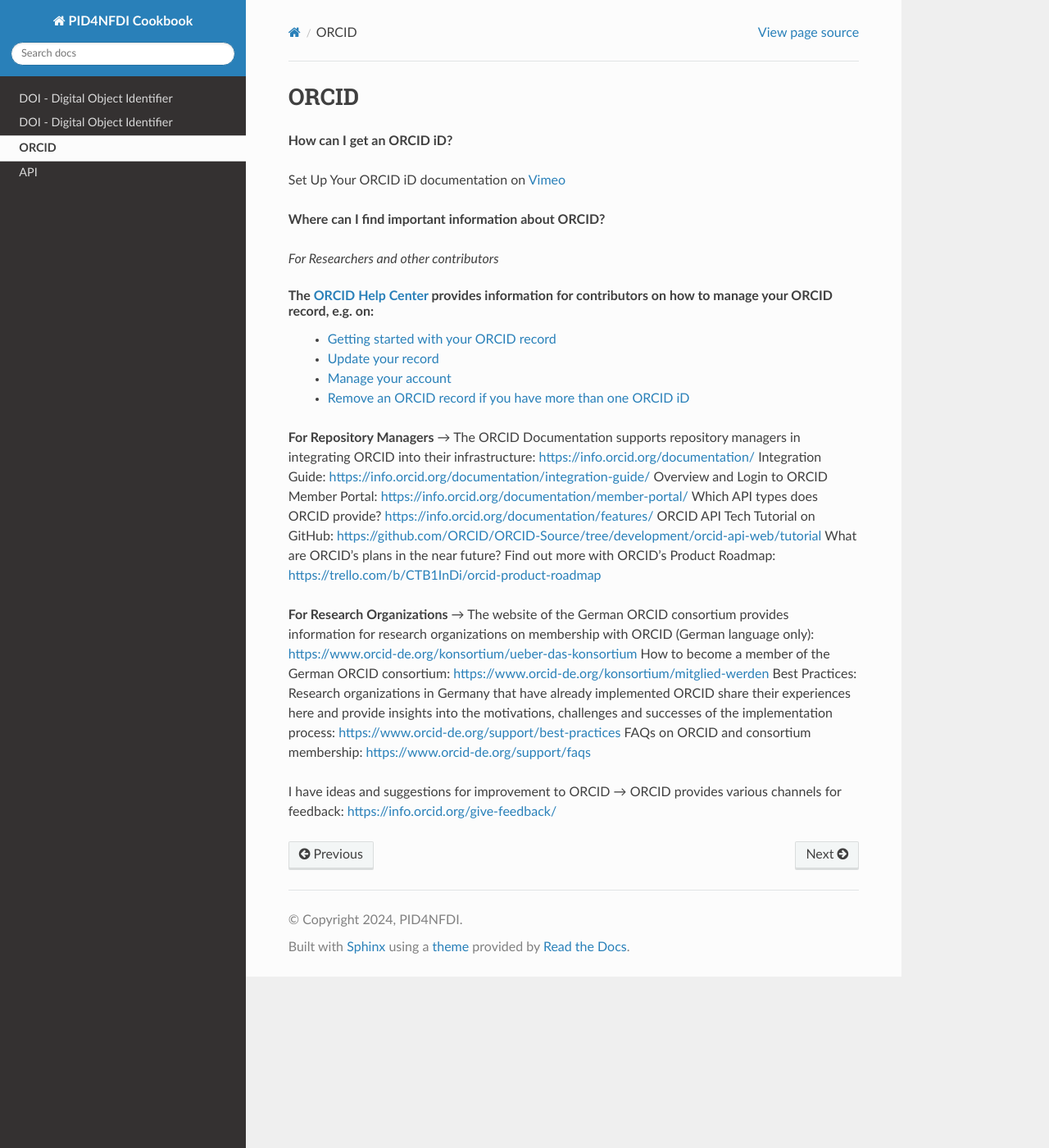
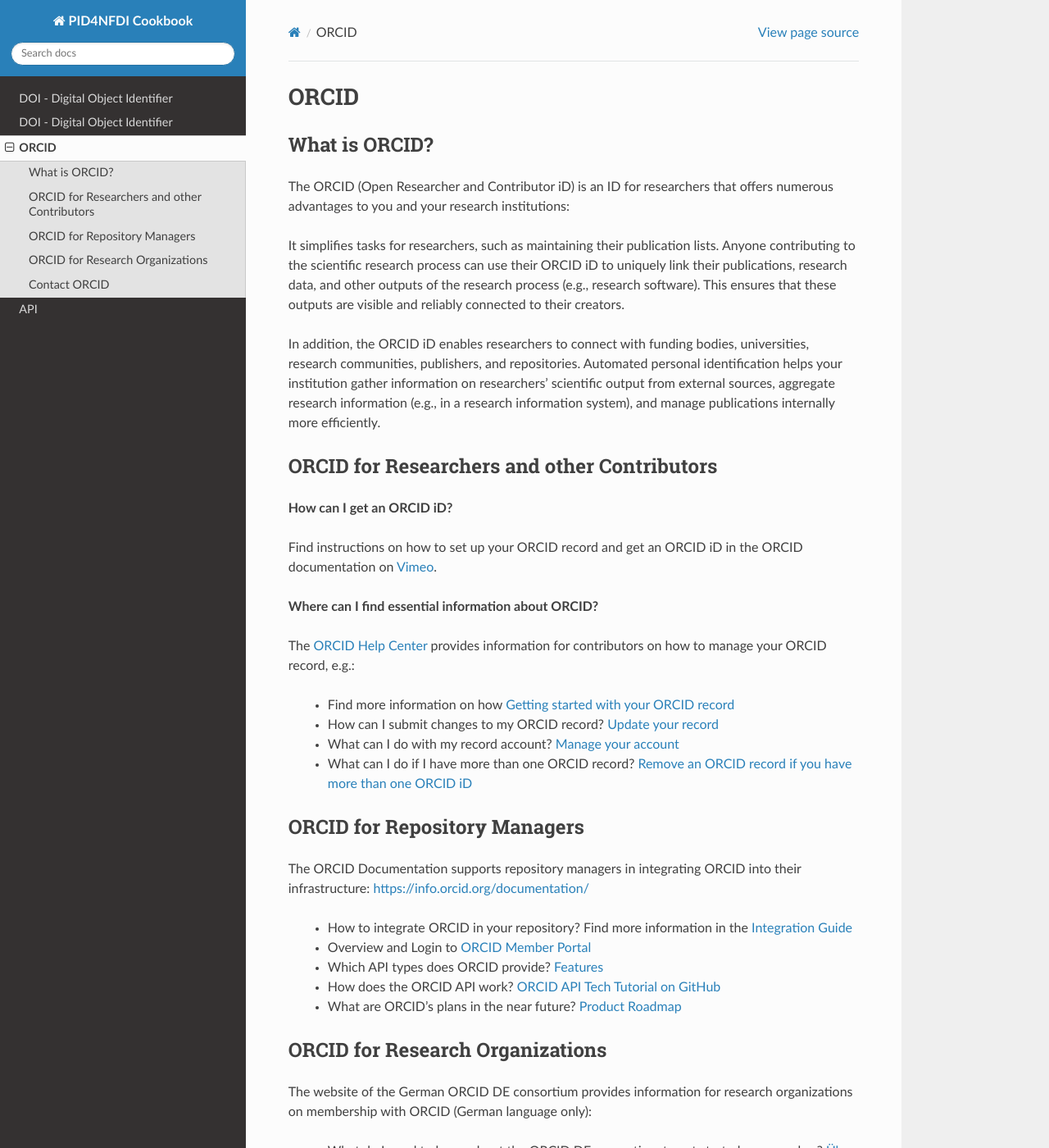
Before and after one commit to stephw-tib/pid4nfdi-training, a Sphinx documentation site: the page built from docs/source/orcid.rst, in a window 1280 px wide and 1400 px high. Shown: the whole window at 82% size. Built offline with Sphinx 7.4.7 and the Read the Docs theme 3.1.0, drawn with Linux system fonts in a browser that asks for light colours; pages that are not in the unit, such as notebooks, are missing from menus; some of the changed text lies outside the part shown.

Commit message:
Update orcid.rst
ORCID V1

```diff
--- a/docs/source/orcid.rst
+++ b/docs/source/orcid.rst
@@ -1,34 +1,68 @@
 ORCID
 #####
+
+What is ORCID?
+----------------
+
+The ORCID (Open Researcher and Contributor iD) is an ID for researchers that offers numerous advantages to you and your research institutions:
+
+It simplifies tasks for researchers, such as maintaining their publication lists. Anyone contributing to the scientific research process can use their ORCID iD to uniquely link their publications, research data, and other outputs of the research process (e.g., research software). This ensures that these outputs are visible and reliably connected to their creators.
+
+In addition, the ORCID iD enables researchers to connect with funding bodies, universities, research communities, publishers, and repositories. Automated personal identification helps your institution gather information on researchers' scientific output from external sources, aggregate research information (e.g., in a research information system), and manage publications internally more efficiently.
+
+
+
+ORCID for Researchers and other Contributors
+-----------------------
+
+
+
 **How can I get an ORCID iD?**
 
-Set Up Your ORCID iD documentation on `Vimeo <https://vimeo.com/showcase/4268215>`_
+Find instructions on how to set up your ORCID record and get an ORCID iD in the ORCID documentation on `Vimeo <https://vimeo.com/showcase/4268215>`_.
 
-**Where can I find important information about ORCID?**
 
-*For Researchers and other contributors*
 
-The `ORCID Help Center <https://support.orcid.org/hc/en-us>`_ provides information for contributors on how to manage your ORCID record, e.g. on:
-  *  `Getting started with your ORCID record <https://support.orcid.org/hc/en-us/sections/360001495333-Getting-started>`_
-  *  `Update your record <https://support.orcid.org/hc/en-us/categories/360000663114-Updating-your-record>`_
-  *  `Manage your account <https://support.orcid.org/hc/en-us/categories/360000661693-Managing-your-account>`_
-  *  `Remove an ORCID record if you have more than one ORCID iD <https://support.orcid.org/hc/en-us/articles/360006896634-I-have-more-than-one-ORCID-iD>`_
+**Where can I find essential information about ORCID?**
 
-**For Repository Managers**
-→ The ORCID Documentation supports repository managers in integrating ORCID into their infrastructure: https://info.orcid.org/documentation/
-Integration Guide: https://info.orcid.org/documentation/integration-guide/
-Overview and Login to ORCID Member Portal: https://info.orcid.org/documentation/member-portal/
-Which API types does ORCID provide? https://info.orcid.org/documentation/features/
-ORCID API Tech Tutorial on GitHub: https://github.com/ORCID/ORCID-Source/tree/development/orcid-api-web/tutorial
-What are ORCID’s plans in the near future? Find out more with ORCID’s Product Roadmap: https://trello.com/b/CTB1InDi/orcid-product-roadmap
+The `ORCID Help Center <https://support.orcid.org/hc/en-us>`_ provides information for contributors on how to manage your ORCID record, e.g.:
 
-**For Research Organizations**
-→ The website of the German ORCID consortium provides information for research organizations on membership with ORCID (German language only): https://www.orcid-de.org/konsortium/ueber-das-konsortium
-How to become a member of the German ORCID consortium: https://www.orcid-de.org/konsortium/mitglied-werden
-Best Practices: Research organizations in Germany that have already implemented ORCID share their experiences here and provide insights into the motivations, challenges and successes of the implementation process: https://www.orcid-de.org/support/best-practices
-FAQs on ORCID and consortium membership: https://www.orcid-de.org/support/faqs
+  *  Find more information on how `Getting started with your ORCID record <https://support.orcid.org/hc/en-us/sections/360001495333-Getting-started>`_
+  *  How can I submit changes to my ORCID record? `Update your record <https://support.orcid.org/hc/en-us/categories/360000663114-Updating-your-record>`_
+  *  What can I do with my record account? `Manage your account <https://support.orcid.org/hc/en-us/categories/360000661693-Managing-your-account>`_
+  *  What can I do if I have more than one ORCID record? `Remove an ORCID record if you have more than one ORCID iD <https://support.orcid.org/hc/en-us/articles/360006896634-I-have-more-than-one-ORCID-iD>`_
 
-I have ideas and suggestions for improvement to ORCID → ORCID provides various channels for feedback: https://info.orcid.org/give-feedback/
+
+
+ORCID for Repository Managers
+-----------------------------
+
+The ORCID Documentation supports repository managers in integrating ORCID into their infrastructure:
+https://info.orcid.org/documentation/
+
+  * How to integrate ORCID in your repository? Find more information in the `Integration Guide <https://info.orcid.org/documentation/integration-guide/>`_
+  * Overview and Login to `ORCID Member Portal <https://info.orcid.org/documentation/member-portal/>`_
+  * Which API types does ORCID provide? `Features <https://info.orcid.org/documentation/features/>`_
+  * How does the ORCID API work? `ORCID API Tech Tutorial on GitHub <https://github.com/ORCID/ORCID-Source/tree/development/orcid-api-web/tutorial>`_
+  * What are ORCID’s plans in the near future? `Product Roadmap <https://trello.com/b/CTB1InDi/orcid-product-roadmap>`_
+
+ORCID for Research Organizations
+--------------------------------
+
+The website of the German ORCID DE consortium provides information for research organizations on membership with ORCID (German language only):
+
+  * What do I need to know about the ORCID DE consortium to get started as a member? `Über das Konsortium <https://www.orcid-de.org/konsortium/ueber-das-konsortium>`_
+  * How to become a member of the German ORCID DE consortium? `Mitglied werden <https://www.orcid-de.org/konsortium/mitglied-werden>`_
+  * Research organizations in Germany that have already implemented ORCID share their experiences here and provide insights into the motivations, challenges and successes of the implementation process: `Best Practices <https://www.orcid-de.org/support/best-practices>`_
+  * Find answers on the most urgend questions about ORCID and consortium membership: `FAQs <https://www.orcid-de.org/support/faqs>`_
+
+Contact ORCID
+-------------
+ORCID provides various channels for contact and feedback:
+
+  * Submit your request via `Contact Form <https://support.orcid.org/hc/en-us/requests/new>`_ and ask your questions in your preferred language
+  * You have questions regarding the German ORCID DE consortium? Please contact the ORCID team at Technische Informationsbibliothek (TIB): `Kontakt <https://www.orcid-de.org/kontakt>`_
+  * I have ideas and suggestions for improvement to ORCID: Give `Feedback <https://info.orcid.org/give-feedback/>`_ to ORCID
 
 
 .. toctree::
```
